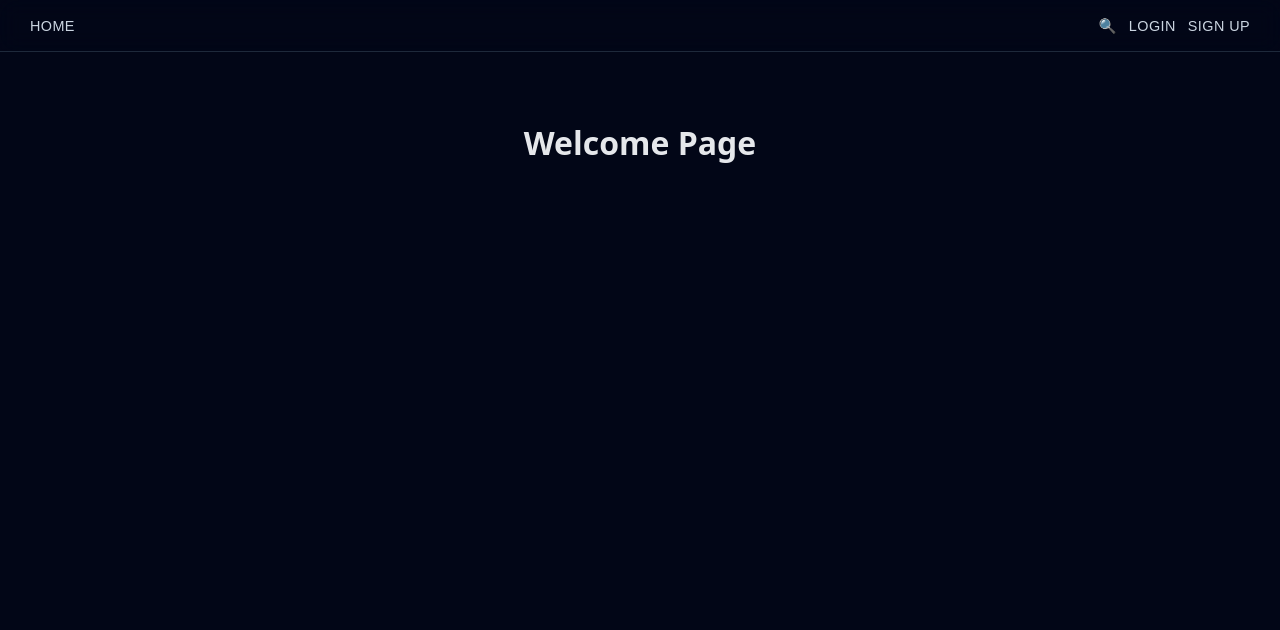
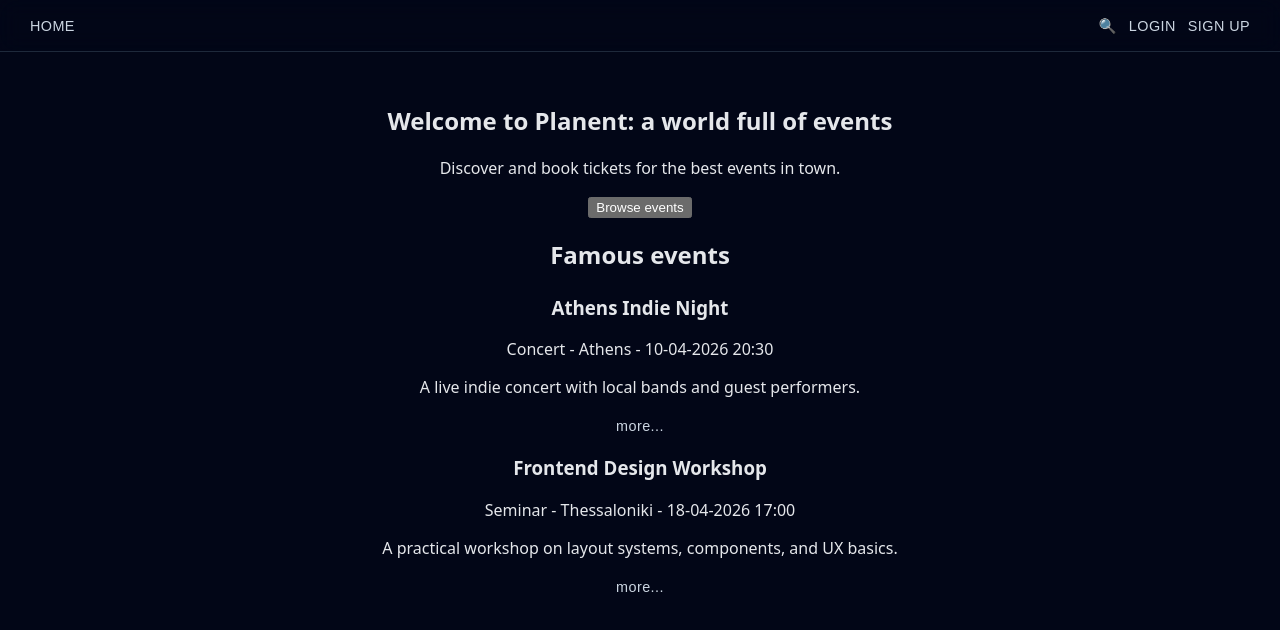
Before and after one commit to Oiko8/Planent_Web_App, a React (Vite) app: page / in a window 1280 px wide. Shown: the top 630 px of the page. Built offline with nearby package versions, Linux system fonts and the light colour scheme.

Commit message:
organize welcome page

```diff
--- a/src/App.tsx
+++ b/src/App.tsx
@@ -18,7 +18,7 @@ export default function App() {
             <Navbar onNavigate={(NextPage) => setPage(NextPage as Page)} />
 
             {/* Page content */}
-            {page === "welcome" && <WelcomePage />}
+            {page === "welcome" && <WelcomePage onNavigate={(nextPage) => setPage(nextPage as Page)} />}
 
             {page === "events" && <EventsPage />}
 
--- a/src/components/EventCard.tsx
+++ b/src/components/EventCard.tsx
@@ -12,7 +12,7 @@ export default function EventCard({ event, onOpen }: EventCardProps) {
             <h3>{event.title}</h3>
             <p>{event.type} - {event.city} - {event.date}</p>
             <p>{event.description}</p>
-            <button onClick={onOpen}>More</button>
+            <button className="borderless-button-event" onClick={onOpen}>More...</button>
         </div>
     );
 }
--- a/src/pages/WelcomePage.tsx
+++ b/src/pages/WelcomePage.tsx
@@ -1,5 +1,38 @@
-export default function WelcomePage() {
+import { useMemo, useState } from "react";
+import EventCard from "../components/EventCard";
+import { mockEvents } from "../data/mockEvents";
+
+type WelcomePageProps = {
+    onNavigate: (page: string) => void;
+};
+
+export default function WelcomePage({ onNavigate }: WelcomePageProps) {
+
+    const featuredEvents = mockEvents.slice(0, 3);
+
     return(
-        <h1 className="header">Welcome Page</h1>
+        <div className="welcome-page">
+            <section className="welcome-header">
+                <h1 className="welcome-title">Welcome to Planent: a world full of events</h1>
+                <p className="welcome-description">Discover and book tickets for the best events in town.</p>
+                <button className="welcome-button" onClick={() => onNavigate("events")}>Browse events</button>
+            </section>
+
+            <section className="featured-events">
+                <h2>Famous events</h2>
+
+                <div className="event-body">
+                {featuredEvents.map((event) => (
+                    <EventCard
+                    key={event.id}
+                    event={event}
+                    onOpen={() => onNavigate("events")}
+                    />
+                ))}
+                </div>
+            </section>
+
+        </div>
+
     );
 }
--- a/src/styles/index.css
+++ b/src/styles/index.css
@@ -103,6 +103,17 @@ html {
   text-align: center;
 }
 
+.borderless-button-event {
+  background: none;
+  border: none;
+  color: #cbd5e1;
+  font-size: 0.9rem;
+  font-weight: 400;
+  letter-spacing: 0.03em;
+  text-transform: lowercase;
+  cursor: pointer;
+}
+
 
 /* Login */
 .login-body {
@@ -113,3 +124,27 @@ html {
 .register-body {
   text-align: center;
 }
+
+
+/* Welcome Page Styling */
+.welcome-page {
+  text-align: center;
+  padding: 2rem;
+}
+
+.welcome-text {
+  margin-top: -1rem;
+  margin-bottom: 2rem;
+  color: #cbd5e1;
+}
+
+.welcome-actions {
+  display: flex;
+  justify-content: center;
+  gap: 1rem;
+  margin-bottom: 3rem;
+}
+
+.featured-events h2 {
+  margin-bottom: 1.5rem;
+}
```
